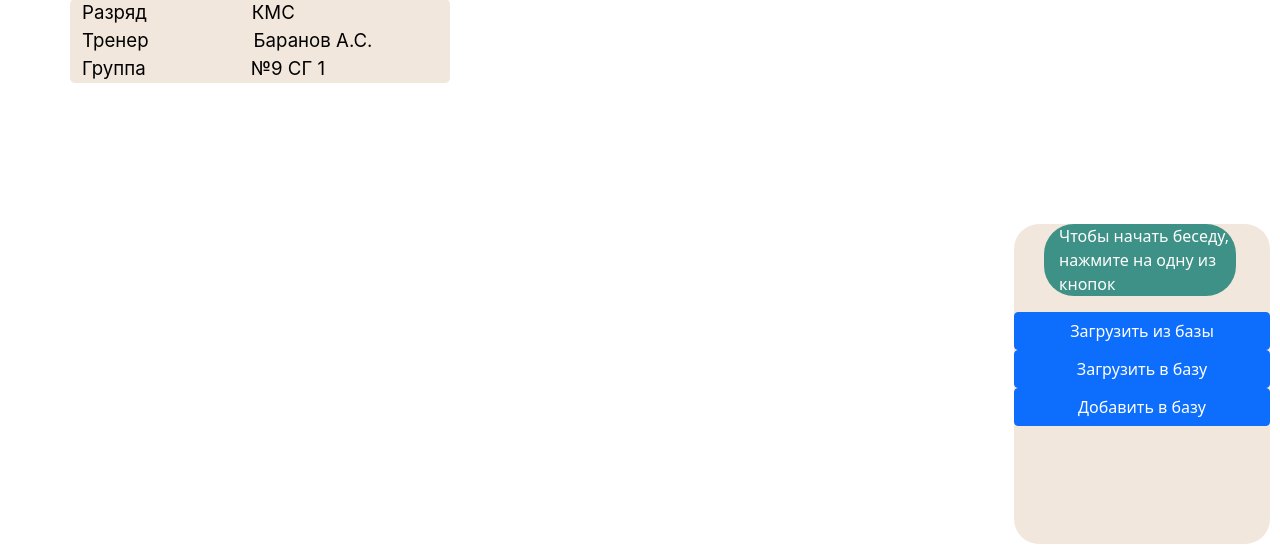
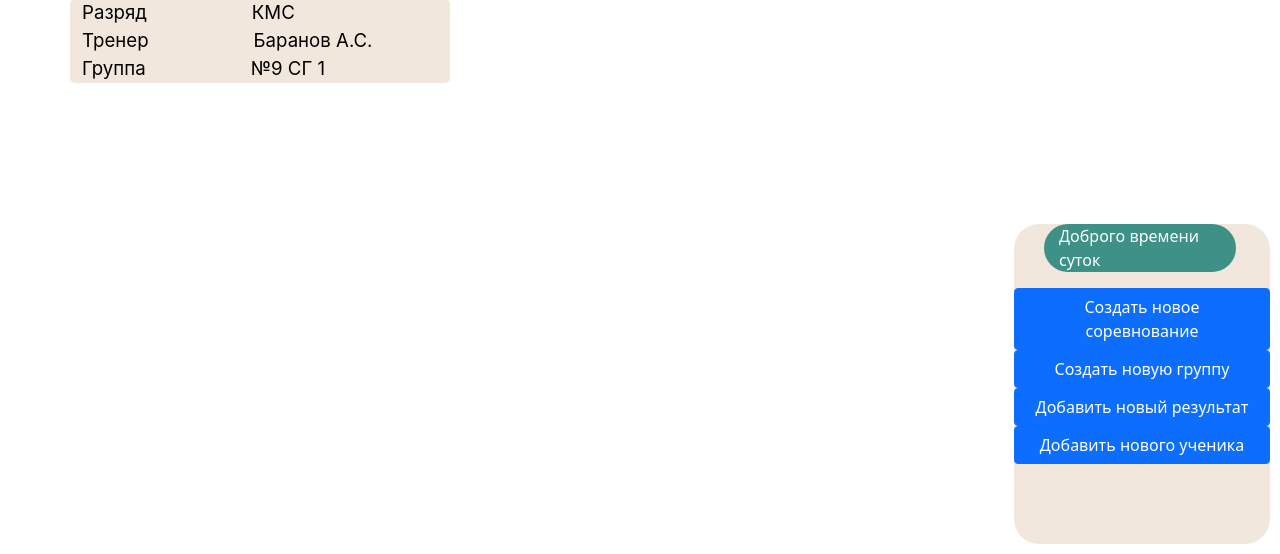
Before and after one commit to EgorUchevatkin/WEBProject, a Flask app: page / in a window 1280 px wide. Shown: the part 246-800 px from the top of the page. Run offline with Flask 2, Linux system fonts and the light colour scheme.

Commit message:
Дополнение к боту, бот предлагает облегчить работу с созданием чего-либо на сайте

```diff
--- a/web/ChatBot.py
+++ b/web/ChatBot.py
@@ -1,18 +1,29 @@
 class ChatBot:
     def __init__(self):
-        self.command_list = ['Загрузить из базы', 'Загрузить в базу', 'Добавить в базу']
+        from random import randint
+
+        self.command_list = ['Создать новое соревнование', 'Создать новую группу',
+                             'Добавить новый результат', 'Добавить нового ученика']
         self.hello_msg = ['Привет', 'Доброго времени суток', 'Здравствуйте']
         self.max_showed_msg = 5
-        self.msg_list = ['Чтобы начать беседу, нажмите на одну из кнопок', '', '', '', '']
+        self.msg_list = [self.hello_msg[randint(0, 2)], '', '', '', '']
+        self.current_command = None
 
     def add_message(self, text):
         self.__msg2list(text)
         if text == self.command_list[0]:
-            self.__msg2list('Загрузка из базы прошла успешно')
+            self.__msg2list('Создание нового соревнования, пожалуйста, подождите')
+            self.current_command = self.command_list[0]
         elif text == self.command_list[1]:
-            self.__msg2list('Загрузка в базу прошла успешно')
+            self.__msg2list('Создание новой группы, пожалуйста, подождите')
+            self.current_command = self.command_list[1]
+        elif text == self.command_list[2]:
+            self.__msg2list('Подготовка к добавлению результата, пожалуйста, подождите')
+            self.current_command = self.command_list[2]
         else:
-            self.__msg2list('Информация добавлена в базу')
+            self.__msg2list('Подготовка к добавлению нового ученика, пожалуйста, подождите')
+            self.current_command = self.command_list[3]
+        self.__msg2list('Все готово к вашей операции, нажмите на кнопку ниже')
 
     def __msg2list(self, text):
         if self.msg_list[0] == 'Чтобы начать беседу, нажмите на одну из кнопок':
@@ -28,16 +39,15 @@ class ChatBot:
                 self.msg_list[3] = self.msg_list[4]
                 self.msg_list[4] = text
 
-
-    def __update_base(self, name, surname, item):
-        pass
-
-    def __load_base(self, name, surname):
-        # TODO: Загрузить базу данных
-        pass
-
-    def __add_base(self, name, surname, item):
-        pass
-
     def load_last(self):
         return self.msg_list
+
+    def get_html_page(self):
+        command2html = {
+            self.command_list[0]: 'new_competition.html',
+            self.command_list[1]: 'new_group.html',
+            self.command_list[2]: 'new_resultt.html',
+            self.command_list[3]: 'new_student.html'
+        }
+
+        return command2html[self.current_command]
--- a/web/app.py
+++ b/web/app.py
@@ -8,20 +8,26 @@ app = Flask(__name__)
 def test():
     if request.method == 'GET':
         msg_list = ChatBot.load_last()
-        return render_template('test.html', msg_list=msg_list)
+        return render_template('test.html', msg_list=msg_list, check=1)
     else:
-        if request.form['btn'] == 'upload':
-            ChatBot.add_message('Загрузить из базы')
+        if request.form['btn'] == 'new-competition':
+            ChatBot.add_message('Создать новое соревнование')
             msg_list = ChatBot.load_last()
-            return render_template('test.html', msg_list=msg_list)
-        elif request.form['btn'] == 'load':
-            ChatBot.add_message('Загрузить в базу')
+            return render_template('test.html', msg_list=msg_list, check=2)
+        elif request.form['btn'] == 'new-group':
+            ChatBot.add_message('Создать новую группу')
             msg_list = ChatBot.load_last()
-            return render_template('test.html', msg_list=msg_list)
+            return render_template('test.html', msg_list=msg_list, check=2)
+        elif request.form['btn'] == 'new-result':
+            ChatBot.add_message('Добавить новый результат')
+            msg_list = ChatBot.load_last()
+            return render_template('test.html', msg_list=msg_list, check=2)
+        elif request.form['btn'] == 'new-student':
+            ChatBot.add_message('Добавить нового ученика')
+            msg_list = ChatBot.load_last()
+            return render_template('test.html', msg_list=msg_list, check=2)
         else:
-            ChatBot.add_message('Добавить в базу')
-            msg_list = ChatBot.load_last()
-            return render_template('test.html', msg_list=msg_list)
+            return render_template(ChatBot.get_html_page())
 
 
 if __name__ == '__main__':
--- a/web/templates/test.html
+++ b/web/templates/test.html
@@ -88,9 +88,14 @@
                 {% endif %}
             {% endfor %}
             <form method="post" action="/">
-                <button class="btn btn-primary" type="submit" name="btn" value="upload" style='width:100%;'>Загрузить из базы</button>
-                <button class="btn btn-primary" type="submit" name="btn" value="load" style='width:100%;'>Загрузить в базу</button>
-                <button class="btn btn-primary" type="submit" name="btn" value="add" style='width:100%;'>Добавить в базу</button>
+                {% if check == 1 %}
+                    <button class="btn btn-primary" type="submit" name="btn" value="new-competition" style='width:100%;'>Создать новое соревнование</button>
+                    <button class="btn btn-primary" type="submit" name="btn" value="new-group" style='width:100%;'>Создать новую группу</button>
+                    <button class="btn btn-primary" type="submit" name="btn" value="new-result" style='width:100%;'>Добавить новый результат</button>
+                    <button class="btn btn-primary" type="submit" name="btn" value="new-student" style='width:100%;'>Добавить нового ученика</button>
+                {% else %}
+                    <button class="btn btn-primary" type="submit" name="btn" value="continue" style='width:100%;'>Продолжить</button>
+                {% endif %}
             </form>
         </div>
     </body>
```
Also changed, not shown: web/db/db_web.db (deleted), web/db/web_db.db (added).
